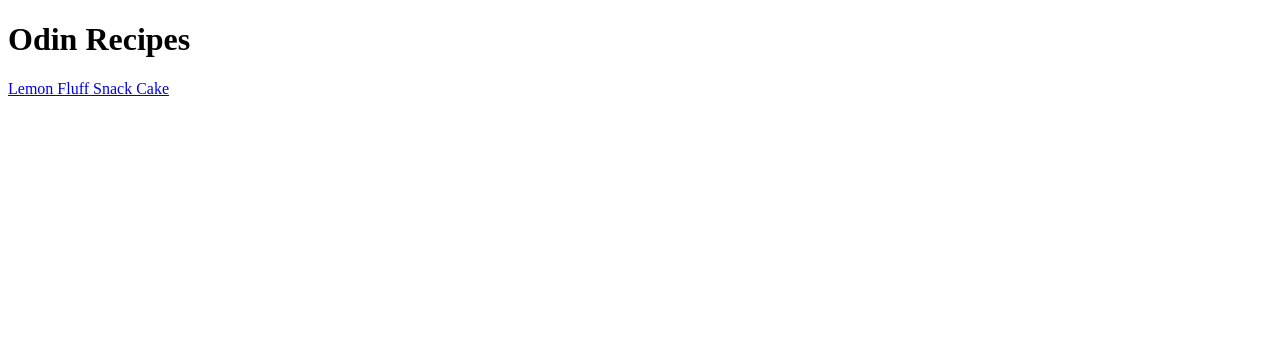
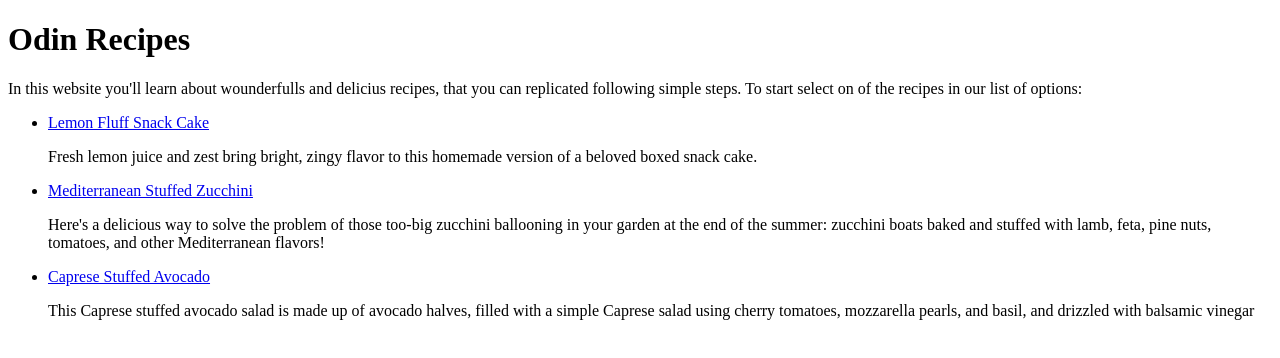
Before and after one commit to NickDV000/odin-recipes, a plain HTML site: page index.html in a window 1280 px wide. Drawn offline with Linux system fonts and the light colour scheme.

Commit message:
Creating new recipe files and updating the index
Two new files were added to the recipe directory, stuffed-avocado and stuffed-zucchini, but those files are empty. The layout of the main page has been changed. An introductory paragraph has been added, and a list of the different recipes has been made. All recipes have a short description.

```diff
--- a/index.html
+++ b/index.html
@@ -7,6 +7,16 @@
 </head>
 <body>
     <h1>Odin Recipes</h1>
-    <a href="recipes/lemon-cake.html">Lemon Fluff Snack Cake</a>
+    <p>In this website you'll learn about wounderfulls and delicius recipes,
+        that you can replicated following simple steps.
+        To start select on of the recipes in our list of options:</p>
+    <ul>
+        <li><a href="recipes/lemon-cake.html">Lemon Fluff Snack Cake</a></li>
+        <p>Fresh lemon juice and zest bring bright, zingy flavor to this homemade version of a beloved boxed snack cake.</p>
+        <li><a href="recipes/stuffed-zucchini.html">Mediterranean Stuffed Zucchini</a></li>
+        <p>Here's a delicious way to solve the problem of those too-big zucchini ballooning in your garden at the end of the summer: zucchini boats baked and stuffed with lamb, feta, pine nuts, tomatoes, and other Mediterranean flavors!</p>
+        <li><a href="recipes/stuffed-avocado.html">Caprese Stuffed Avocado</a></li>
+        <p>This Caprese stuffed avocado salad is made up of avocado halves, filled with a simple Caprese salad using cherry tomatoes, mozzarella pearls, and basil, and drizzled with balsamic vinegar</p>
+    </ul>
 </body>
 </html>
```
Also changed, not shown: recipes/stuffed-avocado.html (added), recipes/stuffed-zucchini.html (added).
